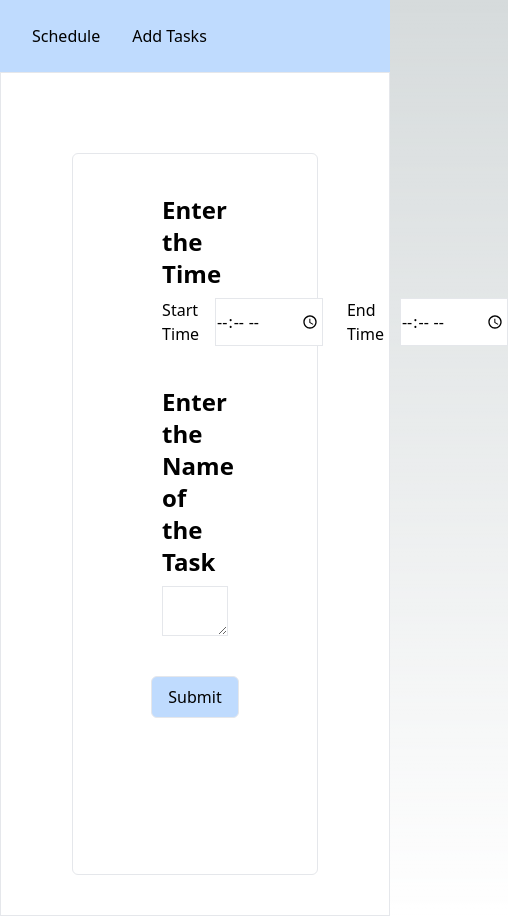
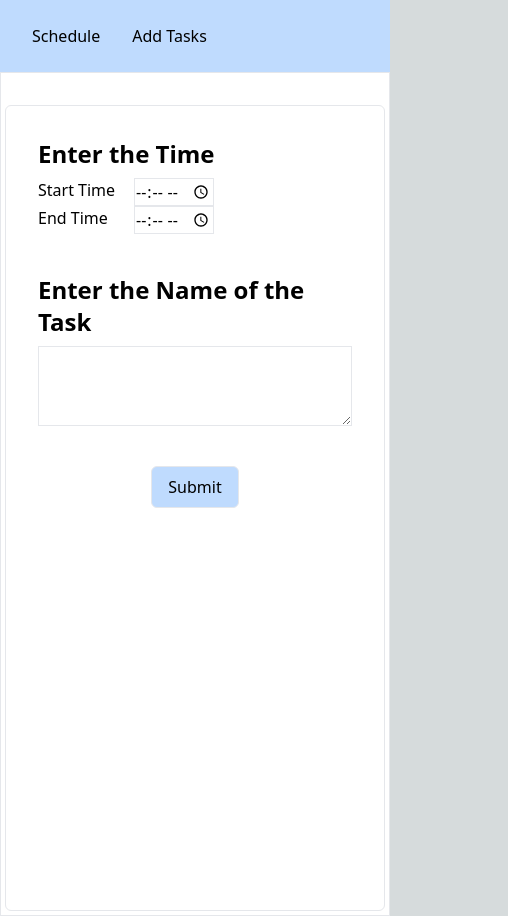
Before and after one commit to jai2826/taskscheduler, a Next.js app: page /task/addtask in a window 390 px wide. Shown: the whole page, 508 px wide, since content can reach past the window. Built offline with nearby package versions, Linux system fonts and the light colour scheme.

Commit message:
Responsiveness INcrease

```diff
--- a/src/pages/task/addtask.js
+++ b/src/pages/task/addtask.js
@@ -29,9 +29,10 @@ const Addtask = () => {
   const handleSubmit = async (e) => {
     e.preventDefault();
 
-    const length = tasks==null?0:tasks.length+1
+    const length = tasks == null ? 0 : tasks.length + 1;
+    const randomNum = Math.random()*1000000;
     const data = {
-      id: length,
+      id: Math.floor(randomNum),
       time: timeRange.start + " - " + timeRange.end,
       msg: taskmsg,
     };
@@ -40,27 +41,31 @@ const Addtask = () => {
   };
 
   return (
-    <div className=" h-screen w-full p-10 border justify-center flex pt-20">
+    <div className=" h-screen w-full p-1 md:p-10 border justify-center flex pt-8 md:pt-12 lg:pt-16">
       <form
-        className="flex flex-col h-full w-4/5  border p-10 rounded-md items-center space-y-10"
+        className="flex flex-col h-full md:w-4/5  w-full border p-8 lg:p-10 rounded-md items-center space-y-10"
         onSubmit={(e) => handleSubmit(e)}
       >
-        <div className="space-y-2 flex flex-col w-2/5">
+        <div className="space-y-2 flex flex-col w-full  lg:w-3/5 items-start">
           <h1 className="text-2xl font-semibold">Enter the Time</h1>
-          <div className="flex space-x-6 items-center">
+          <div className="flex flex-col md:flex-row md:space-x-6 items-start">
             <div className="flex space-x-4 h-fit ">
-              <label htmlFor="starttime">Start Time</label>
+              <label className="w-20" htmlFor="starttime">
+                Start Time
+              </label>
               <input
-                className="border"
+                className="border w-20"
                 type="time"
                 name="starttime"
                 onChange={(e) => handleStartTime(e)}
               />
             </div>
             <div className="flex space-x-4 h-fit">
-              <label htmlFor="endtime">End Time</label>
+              <label className="w-20" htmlFor="endtime">
+                End Time
+              </label>
               <input
-                className="border"
+                className="border w-20"
                 onChange={(e) => handleEndTime(e)}
                 type="time"
                 name="endtime"
@@ -68,17 +73,16 @@ const Addtask = () => {
             </div>
           </div>
         </div>
-        <div className="space-y-2 flex flex-col justify-items-start w-2/5">
+        <div className="space-y-2 flex flex-col w-full  lg:w-3/5 items-start">
           <label htmlFor="task" className="text-2xl font-semibold ">
             Enter the Name of the Task
           </label>
-          <div className="flex space-x-4 h-fit">
-            <textarea
-              className="border w-full"
-              onChange={(e) => handleTask(e)}
-              name="task"
-            />
-          </div>
+          <textarea
+            className="border w-full h-20"
+            onChange={(e) => handleTask(e)}
+            name="task"
+
+          />
         </div>
         <button
           className="hover bg-blue-200 border rounded-md py-2 px-4"
```
